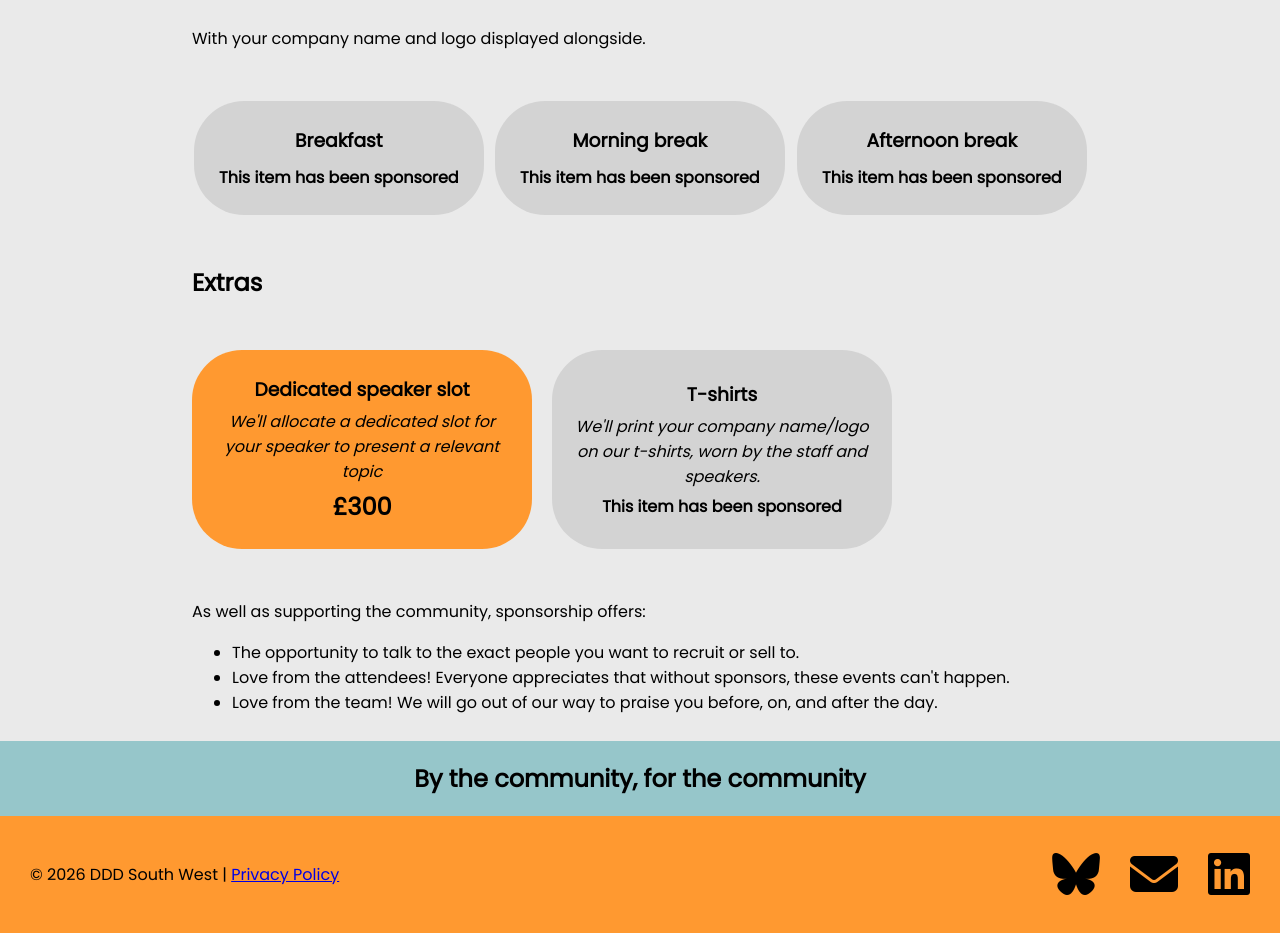
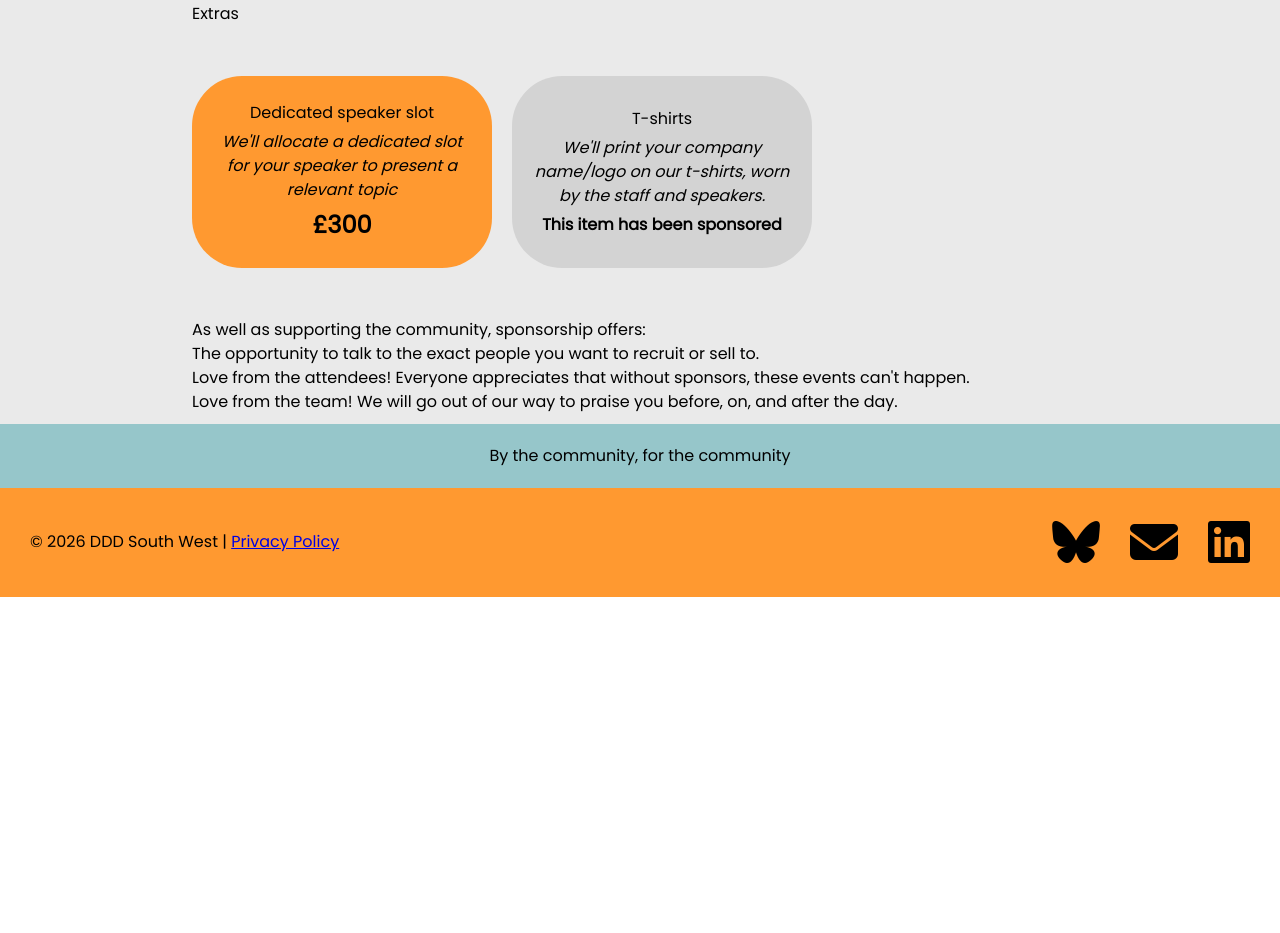
Before and after one commit to dddsw/dddsw-web, a SvelteKit app: page /sponsorship in a window 1280 px wide. Shown: the part 941-1874 px from the top of the page. After the commit the page ends 1538 px from the top, so only its background shows below. Built offline with nearby package versions, Linux system fonts and the light colour scheme.

Commit message:
Refactor layout and styling in app.css, app.html, Footer.svelte, and +layout.svelte

```diff
--- a/src/app.css
+++ b/src/app.css
@@ -1,5 +1,4 @@
-@layer theme, base, components, utilities;
-@import 'tailwindcss/utilities.css' layer(utilities);
+@import 'tailwindcss';
 
 @font-face {
 	font-family: Roboto;
@@ -27,11 +26,6 @@ html {
 }
 
 /* BUILDING BLOCKS */
-
-.container {
-	display: flex;
-	flex-direction: column;
-}
 
 .section {
 	width: 90%;
--- a/src/app.html
+++ b/src/app.html
@@ -11,7 +11,8 @@
 		<meta name="viewport" content="width=device-width" />
 		%sveltekit.head%
 	</head>
+
 	<body>
-		<div style="height: 100%">%sveltekit.body%</div>
+		<div>%sveltekit.body%</div>
 	</body>
 </html>
--- a/src/lib/Footer.svelte
+++ b/src/lib/Footer.svelte
@@ -6,12 +6,10 @@
 	let { isHomepage }: Props = $props();
 </script>
 
-<footer class="container">
+<footer>
 	{#if !isHomepage}
-		<div class="quaternary-bg">
-			<div class="text-center">
-				<h2>By the community, for the community</h2>
-			</div>
+		<div class="quaternary-bg text-center m-0 px-3 py-5">
+			<h2>By the community, for the community</h2>
 		</div>
 	{/if}
 	<div class="footer primary-bg">
@@ -92,10 +90,6 @@
 		color: white;
 	}
 
-	h2 {
-		padding: 0 10px;
-	}
-
 	/* Media query for mobile screens */
 	@media screen and (max-width: 768px) {
 		.footer {
--- a/src/routes/+layout.svelte
+++ b/src/routes/+layout.svelte
@@ -19,7 +19,7 @@
 
 <Header {isHomepage} />
 
-<main class="container">
+<main>
 	{@render children?.()}
 </main>
 
```
